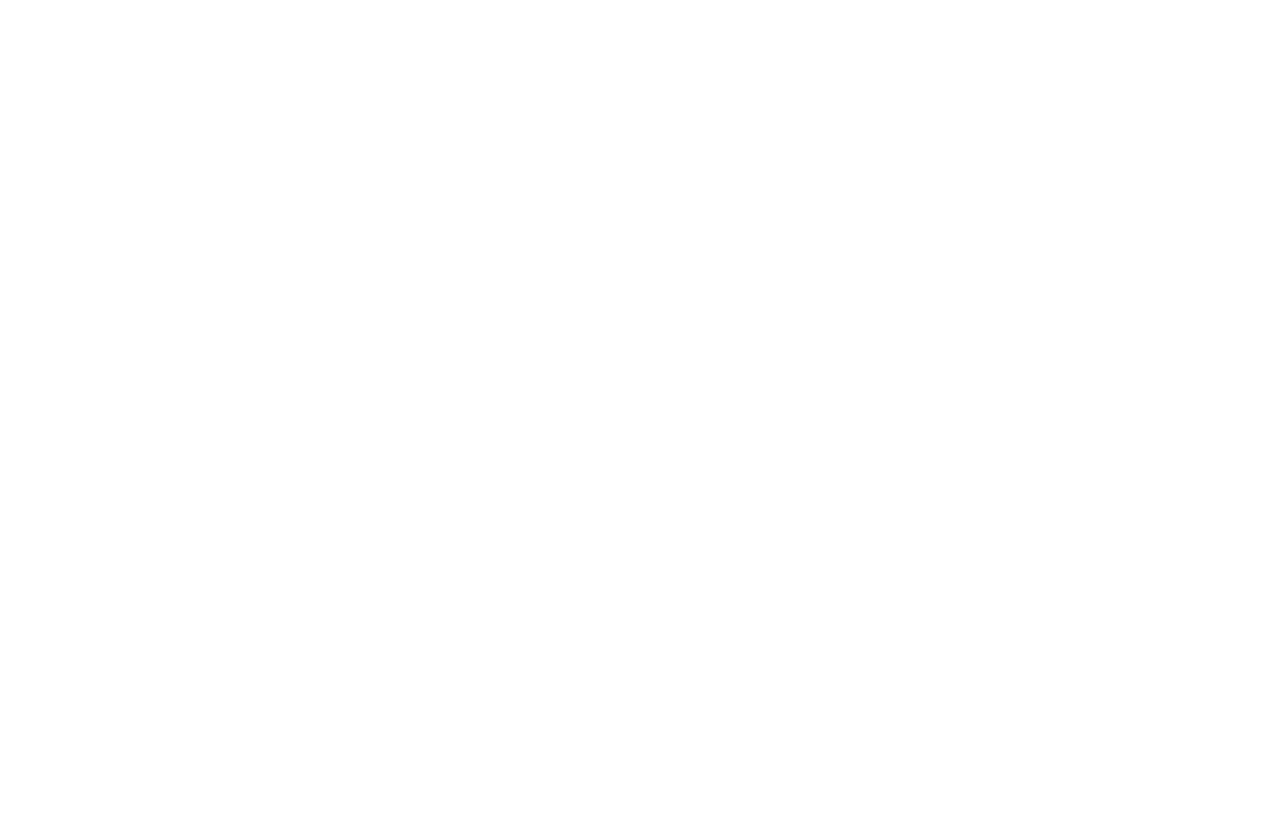
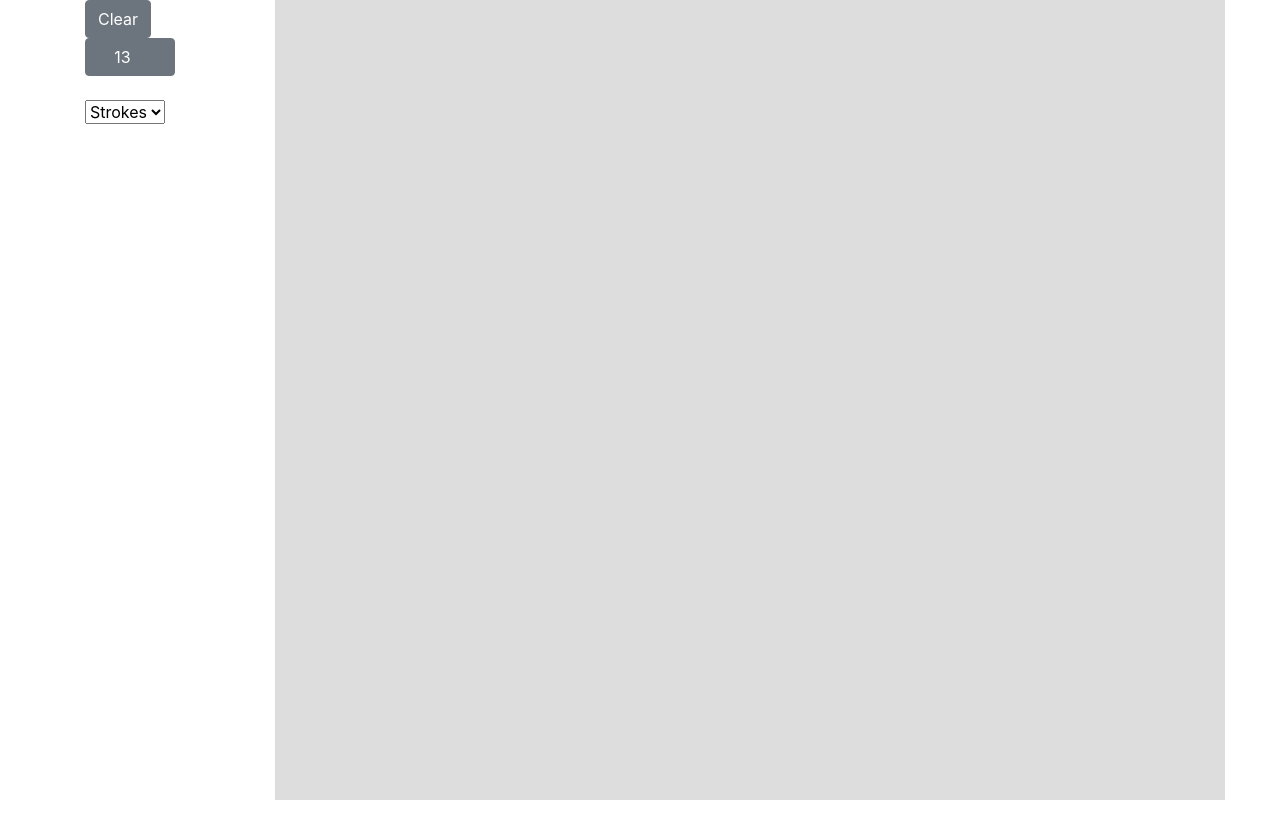
Before and after one commit to Virtual-Wall-Org/virtual-wall, a website: page static/index.html in a window 1280 px wide. Drawn offline with nearby package versions, Linux system fonts and the light colour scheme.

Commit message:
Very ugly add of bootstrap for test

```diff
--- a/static/index.html
+++ b/static/index.html
@@ -1,28 +1,54 @@
 <!DOCTYPE html>
 <meta charset="utf-8">
 <title>Virtual WhiteBoard V0.0</title>
+<link rel="stylesheet" href="https://maxcdn.bootstrapcdn.com/bootstrap/4.0.0/css/bootstrap.min.css">
+<script src="https://code.jquery.com/jquery-3.4.1.slim.min.js" integrity="sha384-J6qa4849blE2+poT4WnyKhv5vZF5SrPo0iEjwBvKU7imGFAV0wwj1yYfoRSJoZ+n" crossorigin="anonymous"></script>
+<script src="https://cdn.jsdelivr.net/npm/popper.js@1.16.0/dist/umd/popper.min.js" integrity="sha384-Q6E9RHvbIyZFJoft+2mJbHaEWldlvI9IOYy5n3zV9zzTtmI3UksdQRVvoxMfooAo" crossorigin="anonymous"></script>
+<script src="https://stackpath.bootstrapcdn.com/bootstrap/4.4.1/js/bootstrap.min.js" integrity="sha384-wfSDF2E50Y2D1uUdj0O3uMBJnjuUD4Ih7YwaYd1iqfktj0Uod8GCExl3Og8ifwB6" crossorigin="anonymous"></script>
 <script src="https://d3js.org/d3.v5.min.js"></script>
 <body>
 
-<div id="container"></div>
+
+  <div class="container">
+    <div class="row">
+      <div class="col-lg-2">
+        <a class="btn btn-secondary" href="#">Clear</a>
+        <input class="btn btn-secondary" type="number" name="sizes" value=13  style="width:90px;">
+        <br><br>
+        <select>
+          <option value="o1">Strokes</option>
+          <option value="o2">Rect</option>
+          <option value="o3">Circle</option>
+          <option value="o4">Text</option>
+        </select></div>
+      <div class="w-75 col-lg-10" id="container"></div>
+    </div>
+  </div>
+
 
 <script>
-  var width = window.innerWidth; height = window.innerHeight;
+  var width = document.getElementById("container").offsetWidth;
+  height = window.innerHeight;
   var canvas = d3.select('#container').append('canvas').attr('width', width).attr('height', height);
   var context = canvas.node().getContext('2d');
-  const strokes = context.canvas.value = [];
+  const wallobject = new Map();
+  wallobject.set("strokes",[]);
+//  wallobject.set("rect",[]);
+//  wallobject.set("line",[]);
   const curve = d3.curveBasis(context);
-  const redo = [];
 
   context.lineJoin = "round";
   context.lineCap = "round";
+  context.fillStyle = "#DDDDDD";
+  context.fillRect(0, 0, width, height);
+  function render() {
 
-  function render() {
-    context.clearRect(0, 0, width, height);
-    for (const stroke of strokes) {
+    context.fillRect(0, 0, width, height);
+    for (const stroke of wallobject.get("strokes")) {
       context.beginPath();
       curve.lineStart();
       for (const point of stroke) {
+        //console.log(point)
         curve.point(...point);
       }
       if (stroke.length === 1) curve.point(...stroke[0]);
@@ -37,11 +63,14 @@
       .container(context.canvas)
       .subject(dragsubject)
       .on("start drag", saveposition)
-      .on("start.render drag.render", render));
+      .on("start.render drag.render", render)
+      .on("end",log));
+
+  function log() {console.log(wallobject)}
 
   function dragsubject() {
     const stroke = [];
-    strokes.push(stroke);
+    wallobject.get("strokes").push(stroke);
     return stroke;
   }
 
```
